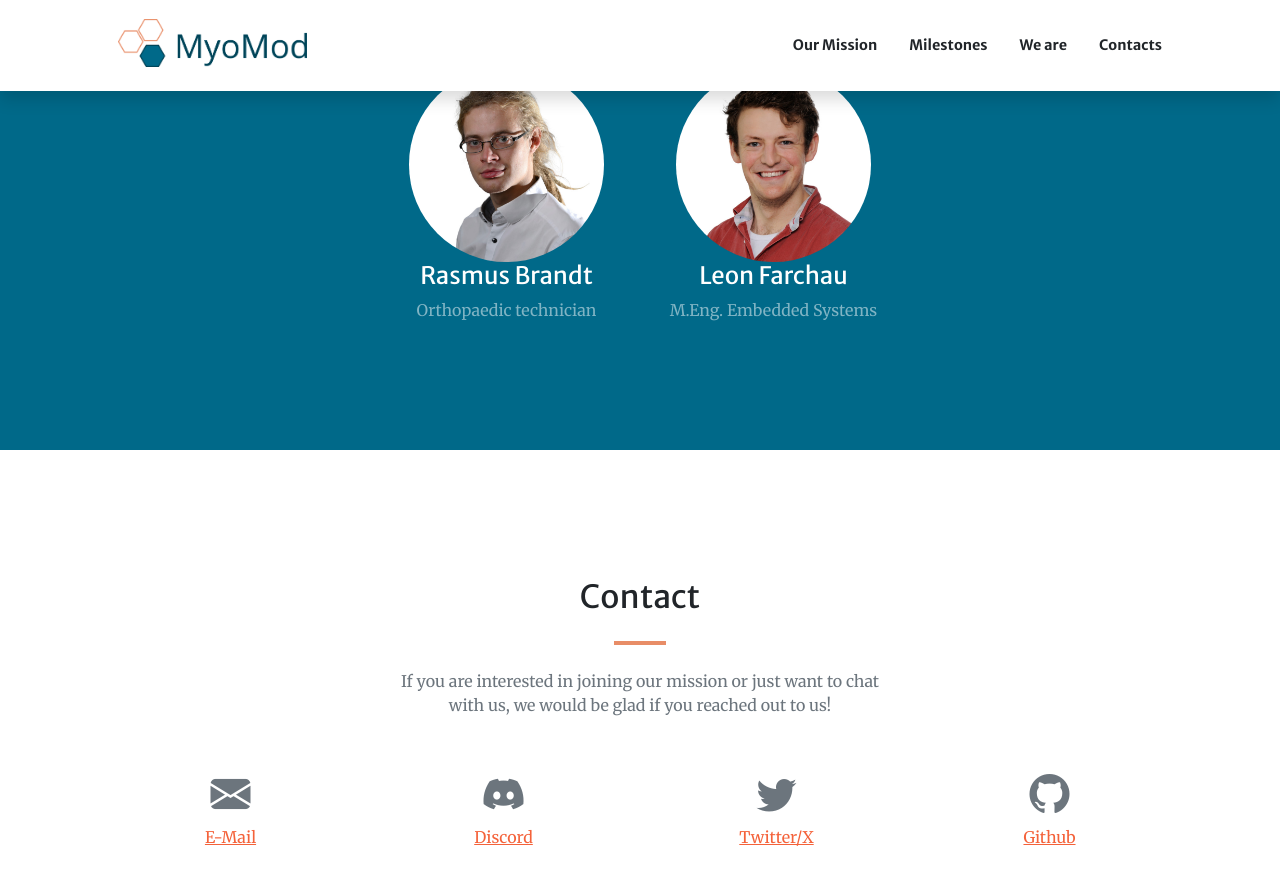
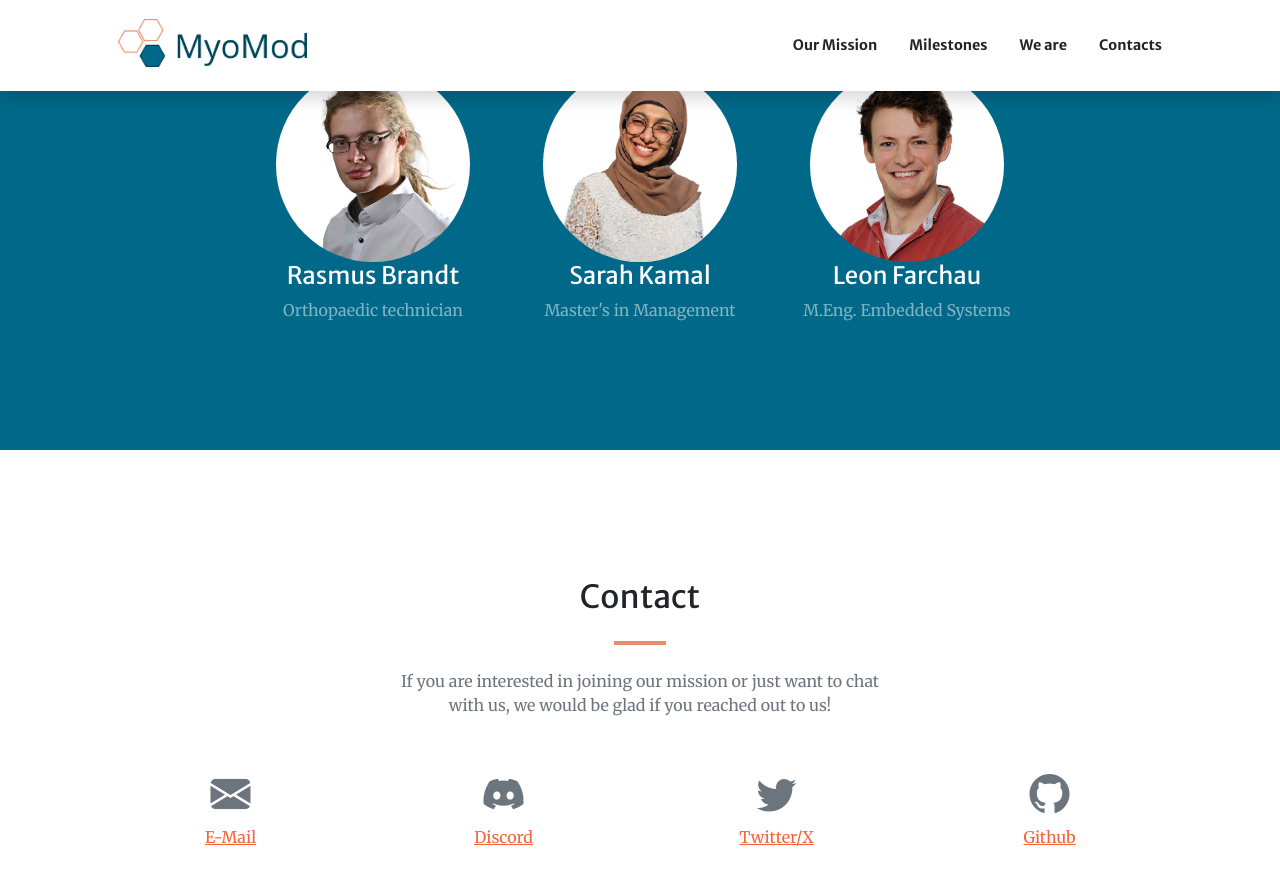
Before and after one commit to MyoMod/MyoMod.github.io, a Jekyll site: the page built from index.md, in a window 1280 px wide and 900 px high, scrolled down 3622 px. Shown: the top 885 px of the window. Built offline with Jekyll 4.4.1, drawn with Linux system fonts in a browser that asks for light colours; comment, search, counter and statistics services are not loaded.

Commit message:
Add Sarah to members

```diff
--- a/index.md
+++ b/index.md
@@ -143,6 +143,10 @@ sections:
         text: Orthopaedic technician
         image: assets/img/members/Rasmus.jpg
         url: '#'
+      - title: Sarah Kamal
+        text: Master's in Management
+        image: assets/img/members/SarahImageWebsite.png
+        url: '#'
       - title: Leon Farchau
         text: M.Eng. Embedded Systems
         image: assets/img/members/Leon_Farchau.jpg
```
